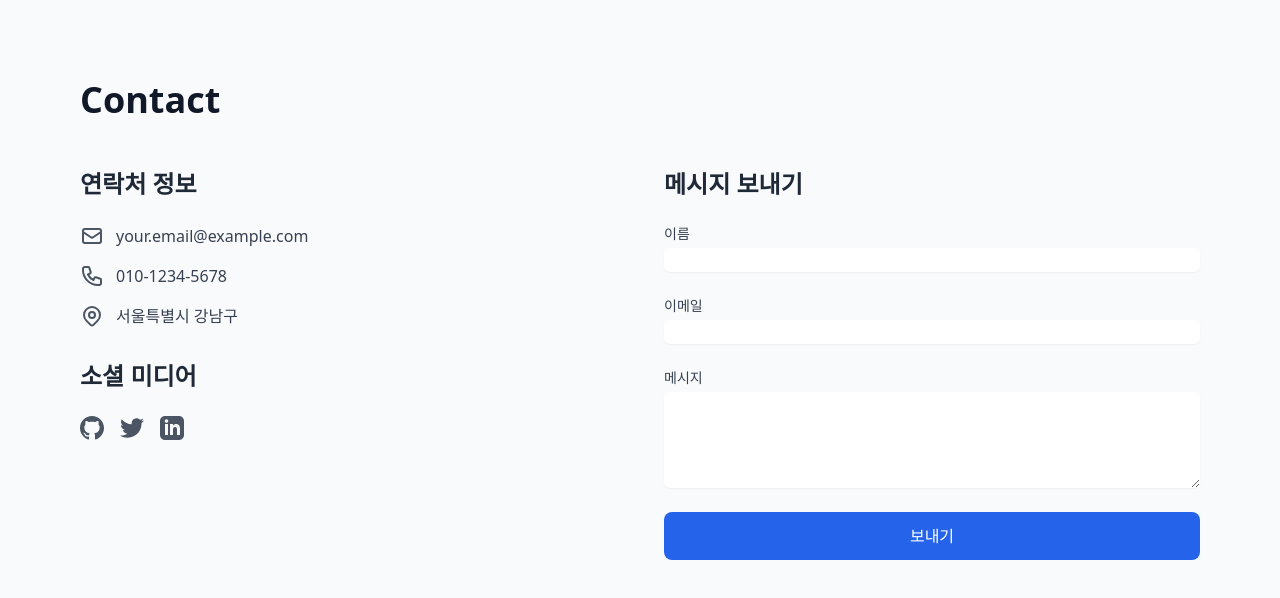
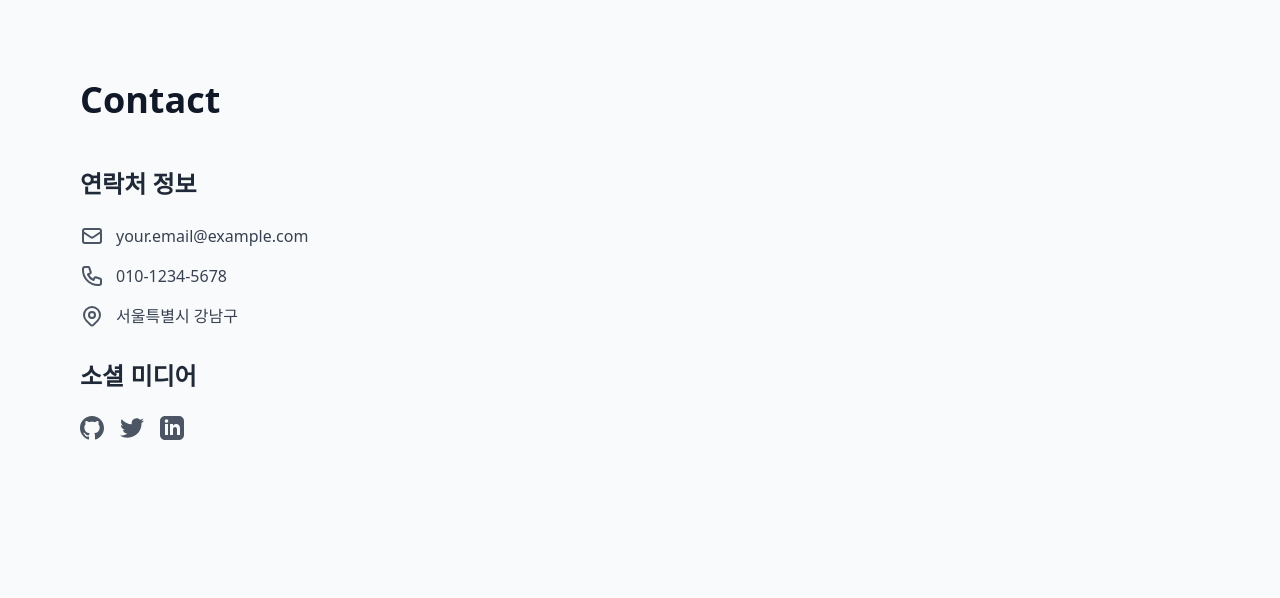
Before and after one commit to hangmin3320/Resume, a Next.js app: page /contact in a window 1280 px wide. Shown: the top 598 px of the page. Built offline with nearby package versions, Linux system fonts and the light colour scheme.

Commit message:
메시지 보내기 기능 비활성화

```diff
--- a/src/app/contact/page.tsx
+++ b/src/app/contact/page.tsx
@@ -50,51 +50,6 @@ export default function Contact() {
               </div>
             </div>
           </div>
-
-          <div>
-            <h2 className="text-2xl font-semibold text-gray-800 mb-6">메시지 보내기</h2>
-            <form className="space-y-6">
-              <div>
-                <label htmlFor="name" className="block text-sm font-medium text-gray-700">
-                  이름
-                </label>
-                <input
-                  type="text"
-                  id="name"
-                  name="name"
-                  className="mt-1 block w-full rounded-md border-gray-300 shadow-sm focus:border-blue-500 focus:ring-blue-500"
-                />
-              </div>
-              <div>
-                <label htmlFor="email" className="block text-sm font-medium text-gray-700">
-                  이메일
-                </label>
-                <input
-                  type="email"
-                  id="email"
-                  name="email"
-                  className="mt-1 block w-full rounded-md border-gray-300 shadow-sm focus:border-blue-500 focus:ring-blue-500"
-                />
-              </div>
-              <div>
-                <label htmlFor="message" className="block text-sm font-medium text-gray-700">
-                  메시지
-                </label>
-                <textarea
-                  id="message"
-                  name="message"
-                  rows={4}
-                  className="mt-1 block w-full rounded-md border-gray-300 shadow-sm focus:border-blue-500 focus:ring-blue-500"
-                ></textarea>
-              </div>
-              <button
-                type="submit"
-                className="w-full bg-blue-600 text-white px-6 py-3 rounded-lg hover:bg-blue-700"
-              >
-                보내기
-              </button>
-            </form>
-          </div>
         </div>
       </div>
     </div>
--- a/src/app/page.tsx
+++ b/src/app/page.tsx
@@ -295,50 +295,6 @@ export default function Home() {
               </div>
             </div>
 
-            <div>
-              <h3 className="text-2xl font-semibold text-gray-800 dark:text-gray-200 mb-6">메시지 보내기</h3>
-              <form className="space-y-6">
-                <div>
-                  <label htmlFor="name" className="block text-sm font-medium text-gray-700 dark:text-gray-300">
-                    이름
-                  </label>
-                  <input
-                    type="text"
-                    id="name"
-                    name="name"
-                    className="mt-1 block w-full rounded-md border-gray-300 shadow-sm focus:border-blue-500 focus:ring-blue-500 bg-white dark:bg-gray-700 dark:border-gray-600 dark:text-white transition-colors duration-300"
-                  />
-                </div>
-                <div>
-                  <label htmlFor="email" className="block text-sm font-medium text-gray-700 dark:text-gray-300">
-                    이메일
-                  </label>
-                  <input
-                    type="email"
-                    id="email"
-                    name="email"
-                    className="mt-1 block w-full rounded-md border-gray-300 shadow-sm focus:border-blue-500 focus:ring-blue-500 bg-white dark:bg-gray-700 dark:border-gray-600 dark:text-white transition-colors duration-300"
-                  />
-                </div>
-                <div>
-                  <label htmlFor="message" className="block text-sm font-medium text-gray-700 dark:text-gray-300">
-                    메시지
-                  </label>
-                  <textarea
-                    id="message"
-                    name="message"
-                    rows={4}
-                    className="mt-1 block w-full rounded-md border-gray-300 shadow-sm focus:border-blue-500 focus:ring-blue-500 bg-white dark:bg-gray-700 dark:border-gray-600 dark:text-white transition-colors duration-300"
-                  ></textarea>
-                </div>
-                <button
-                  type="submit"
-                  className="w-full bg-blue-600 text-white px-6 py-3 rounded-lg hover:bg-blue-700 transition-colors duration-300"
-                >
-                  보내기
-                </button>
-              </form>
-            </div>
           </div>
         </div>
       </section>
```
